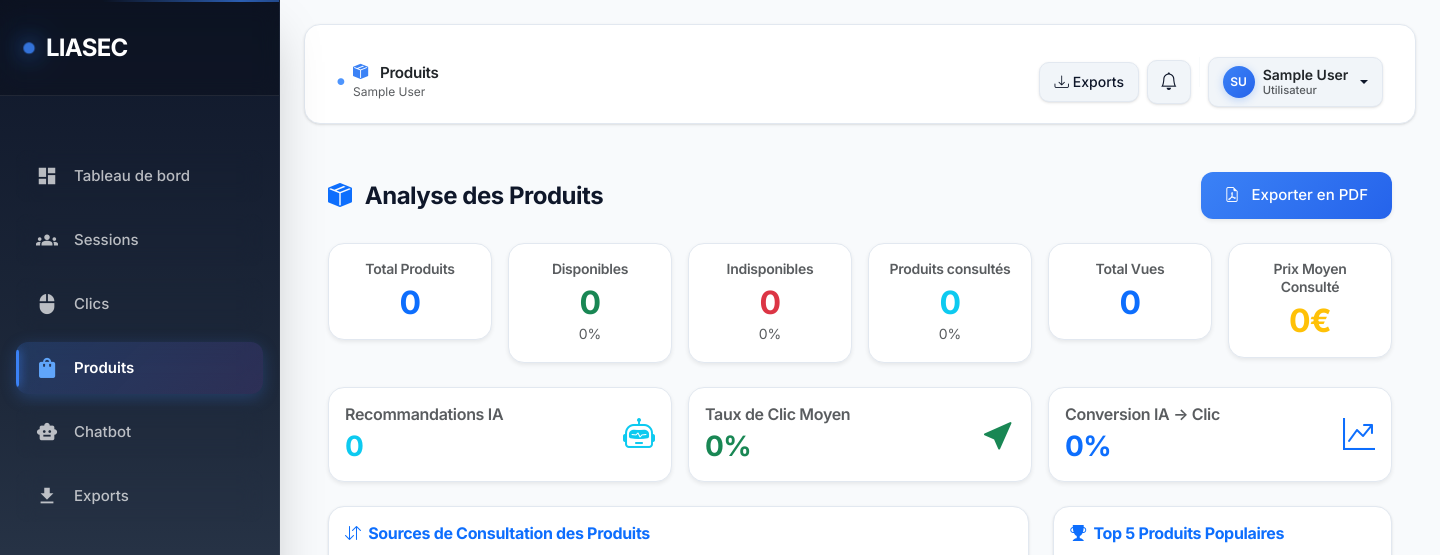
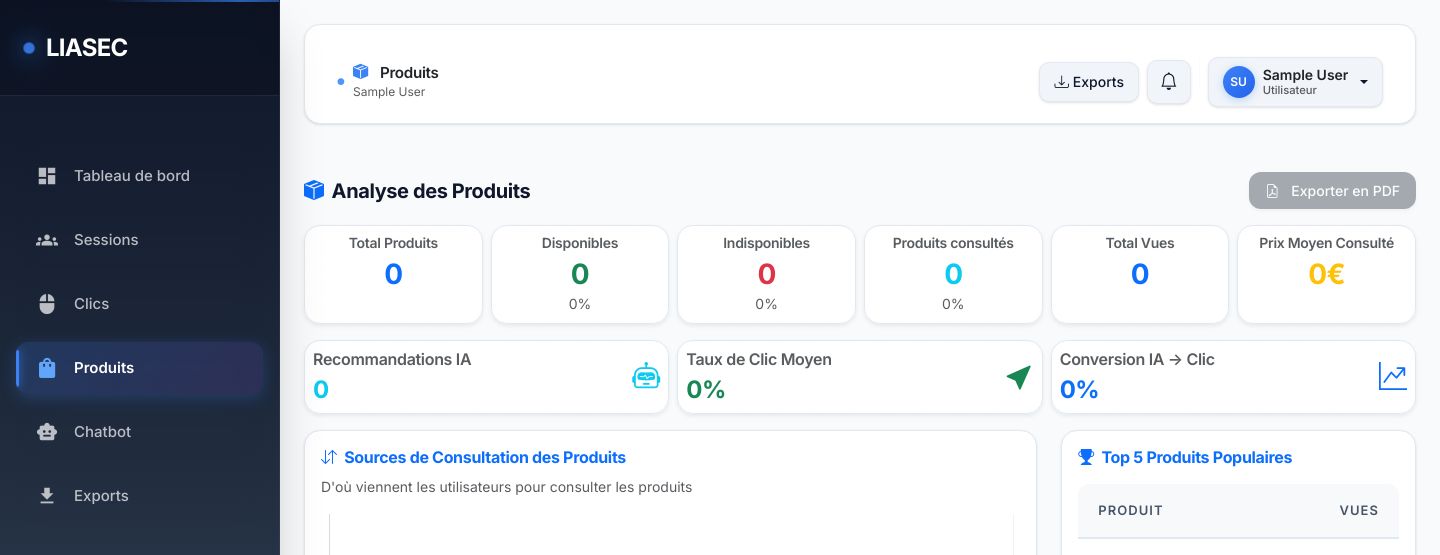
Before and after one commit to assiabnr/liasec_hub, a Django app: page /dashboard/produits/ in a window 1440 px wide. Shown: the top 555 px of the page. Run offline with Django 5.2, Linux system fonts and the light colour scheme; the visitor is signed in with stand-in values (Sample User, id 1); data that the repository does not hold is empty; a map, chart or similar area stays blank; parts of the project's set-up code (start-up, migrations or seed data) failed here and were passed over.

Commit message:
refactor dashboard

```diff
--- a/dashboard/templates/dashboard/produits.html
+++ b/dashboard/templates/dashboard/produits.html
@@ -2,95 +2,103 @@
 {% load humanize %}
 {% block content %}
 
-<div class="container-fluid py-4">
+<div class="container-fluid py-4 px-xxl-0 px-xl-0 px-lg-1 px-md-1 px-sm-1">
 
   <!-- En-tête -->
-  <div class="page-header mb-4">
-    <h4 class="fw-bold mb-0">
-      <i class="bi bi-box-seam-fill me-2 text-primary"></i> Analyse des Produits
-    </h4>
-    <div class="page-actions">
-      <a href="{% url 'export_products_pdf' %}" class="btn btn-primary shadow-sm">
+  <div class="page-header d-flex justify-content-between align-items-center flex-wrap gap-3 mb-3">
+    <h5 class="fw-bold mb-0 d-flex align-items-center gap-2">
+      <i class="bi bi-box-seam-fill text-primary"></i> Analyse des Produits
+    </h5>
+    <div class="page-actions d-flex flex-wrap gap-2">
+      {% if request.user.role == 'ADMIN' or request.user.can_export %}
+        <a href="{% url 'export_products_pdf' %}" class="btn btn-primary btn-sm shadow-sm">
           <i class="bi bi-file-earmark-pdf me-1"></i> Exporter en PDF
         </a>
+      {% else %}
+        <button class="btn btn-secondary btn-sm shadow-sm" disabled style="opacity:0.6; cursor:not-allowed;">
+          <i class="bi bi-file-earmark-pdf me-1"></i> Exporter en PDF
+        </button>
+      {% endif %}
     </div>
   </div>
 
   <!-- KPIs principaux -->
-  <div class="row g-3 mb-4">
-    <div class="col-lg-2 col-md-4 col-sm-6">
-      <div class="card text-center p-3 shadow-sm">
+  <div class="row g-2 mb-3">
+    <div class="col-xl-2 col-md-4 col-sm-6">
+      <div class="card text-center p-2 shadow-sm kpi-card">
         <h6 class="text-muted mb-1 small">Total Produits</h6>
-        <h2 class="fw-bold text-primary mb-0">{{ total_products|intcomma }}</h2>
+        <h3 class="fw-bold text-primary mb-0">{{ total_products|intcomma }}</h3>
       </div>
     </div>
-    <div class="col-lg-2 col-md-4 col-sm-6">
-      <div class="card text-center p-3 shadow-sm">
+    <div class="col-xl-2 col-md-4 col-sm-6">
+      <div class="card text-center p-2 shadow-sm kpi-card">
         <h6 class="text-muted mb-1 small">Disponibles</h6>
-        <h2 class="fw-bold text-success mb-0">{{ available_products|intcomma }}</h2>
+        <h3 class="fw-bold text-success mb-0">{{ available_products|intcomma }}</h3>
         <small class="text-muted">{{ pct_available }}%</small>
       </div>
     </div>
-    <div class="col-lg-2 col-md-4 col-sm-6">
-      <div class="card text-center p-3 shadow-sm">
+    <div class="col-xl-2 col-md-4 col-sm-6">
+      <div class="card text-center p-2 shadow-sm kpi-card">
         <h6 class="text-muted mb-1 small">Indisponibles</h6>
-        <h2 class="fw-bold text-danger mb-0">{{ unavailable_products|intcomma }}</h2>
+        <h3 class="fw-bold text-danger mb-0">{{ unavailable_products|intcomma }}</h3>
         <small class="text-muted">{{ pct_unavailable }}%</small>
       </div>
     </div>
-    <div class="col-lg-2 col-md-4 col-sm-6">
-      <div class="card text-center p-3 shadow-sm">
+    <div class="col-xl-2 col-md-4 col-sm-6">
+      <div class="card text-center p-2 shadow-sm kpi-card">
         <h6 class="text-muted mb-1 small">Produits consultés</h6>
-        <h2 class="fw-bold text-info mb-0">{{ unique_viewed_products|intcomma }}</h2>
+        <h3 class="fw-bold text-info mb-0">{{ unique_viewed_products|intcomma }}</h3>
         <small class="text-muted">{{ pct_viewed }}%</small>
       </div>
     </div>
-    <div class="col-lg-2 col-md-4 col-sm-6">
-      <div class="card text-center p-3 shadow-sm">
+    <div class="col-xl-2 col-md-4 col-sm-6">
+      <div class="card text-center p-2 shadow-sm kpi-card">
         <h6 class="text-muted mb-1 small">Total Vues</h6>
-        <h2 class="fw-bold text-primary mb-0">{{ total_views|intcomma }}</h2>
+        <h3 class="fw-bold text-primary mb-0">{{ total_views|intcomma }}</h3>
       </div>
     </div>
-    <div class="col-lg-2 col-md-4 col-sm-6">
-      <div class="card text-center p-3 shadow-sm">
+    <div class="col-xl-2 col-md-4 col-sm-6">
+      <div class="card text-center p-2 shadow-sm kpi-card">
         <h6 class="text-muted mb-1 small">Prix Moyen Consulté</h6>
-        <h2 class="fw-bold text-warning mb-0">{{ avg_viewed_price|floatformat:0 }}€</h2>
+        <h3 class="fw-bold text-warning mb-0">{{ avg_viewed_price|floatformat:0 }}€</h3>
       </div>
     </div>
   </div>
 
+  {# Bloc export CSV retiré #}
+
   <!-- KPIs secondaires -->
-  <div class="row g-3 mb-4">
-    <div class="col-md-4">
-      <div class="card p-3 shadow-sm">
+  <div class="row row-cols-xl-3 row-cols-lg-3 row-cols-md-2 row-cols-1 g-2 mb-3">
+    <div class="col">
+      <div class="card p-2 shadow-sm h-100 kpi-card">
         <div class="d-flex justify-content-between align-items-center">
           <div>
             <h6 class="text-muted mb-1">Recommandations IA</h6>
-            <h3 class="fw-bold text-info mb-0">{{ total_recos|intcomma }}</h3>
+            <h4 class="fw-bold text-info mb-0">{{ total_recos|intcomma }}</h4>
           </div>
-          <i class="bi bi-robot text-info" style="font-size: 2rem;"></i>
+          <i class="bi bi-robot text-info" style="font-size: 1.75rem;"></i>
         </div>
       </div>
     </div>
-    <div class="col-md-4">
-      <div class="card p-3 shadow-sm">
+    <div class="col">
+      <div class="card p-2 shadow-sm h-100 kpi-card">
         <div class="d-flex justify-content-between align-items-center">
           <div>
             <h6 class="text-muted mb-1">Taux de Clic Moyen</h6>
-            <h3 class="fw-bold text-success mb-0">{{ avg_click_rate }}%</h3>
+            <h4 class="fw-bold text-success mb-0">{{ avg_click_rate }}%</h4>
           </div>
-          <i class="bi bi-cursor-fill text-success" style="font-size: 2rem;"></i>
+          <i class="bi bi-cursor-fill text-success" style="font-size: 1.75rem;"></i>
         </div>
       </div>
     </div>
-    <div class="col-md-4">
-      <div class="card p-3 shadow-sm">
+    <div class="col">
+      <div class="card p-2 shadow-sm h-100 kpi-card">
         <div class="d-flex justify-content-between align-items-center">
           <div>
             <h6 class="text-muted mb-1">Conversion IA → Clic</h6>
-            <h3 class="fw-bold text-primary mb-0">{{ conversion_rate }}%</h3>
+            <h4 class="fw-bold text-primary mb-0">{{ conversion_rate }}%</h4>
           </div>
-          <i class="bi bi-graph-up-arrow text-primary" style="font-size: 2rem;"></i>
+          <i class="bi bi-graph-up-arrow text-primary" style="font-size: 1.75rem;"></i>
         </div>
       </div>
     </div>
@@ -119,7 +127,8 @@
         <h6 class="fw-bold text-primary mb-3">
           <i class="bi bi-trophy-fill me-1"></i> Top 5 Produits Populaires
         </h6>
-        <table class="table table-sm align-middle mb-0" id="topProductsTable">
+        <div class="table-responsive">
+        <table class="table table-sm align-middle mb-0 table-stacked" id="topProductsTable">
           <thead class="table-light">
             <tr>
               <th>Produit</th>
@@ -133,8 +142,8 @@
   {% else %}
   <tr>
   {% endif %}
-    <td class="fw-semibold text-dark">{{ p.product__name|truncatechars:30 }}</td>
-    <td class="text-end"><span class="badge bg-primary">{{ p.clicks|intcomma }}</span></td>
+    <td class="fw-semibold text-dark" data-label="Produit">{{ p.product__name|truncatechars:30 }}</td>
+    <td class="text-end" data-label="Vues"><span class="badge bg-primary">{{ p.clicks|intcomma }}</span></td>
   </tr>
 {% empty %}
 
@@ -142,6 +151,7 @@
             {% endfor %}
           </tbody>
         </table>
+        </div>
       </div>
     </div>
 
@@ -366,6 +376,74 @@
 #topProductsTable tbody tr:hover {
   background-color: rgba(37,99,235,0.08);
 }
+
+/* Responsive adjustments */
+@media (max-width: 992px) {
+  .page-header {
+    flex-direction: column;
+    align-items: flex-start;
+  }
+  .page-actions {
+    width: 100%;
+    justify-content: flex-start;
+  }
+}
+
+@media (max-width: 768px) {
+  .page-actions .btn {
+    flex: 1 1 auto;
+  }
+  .kpi-card {
+    text-align: left;
+    height: 100%;
+  }
+  .chart-panel .chart-shell,
+  .chart-panel .chart-inner {
+    min-width: 260px;
+  }
+}
+
+.chart-panel .chart-scroll {
+  overflow-x: auto;
+}
+
+.kpi-card {
+  min-height: 100%;
+}
+
+.chart-panel .chart-shell,
+.chart-panel .chart-inner {
+  width: 100%;
+}
+
+/* Stack table rows on very small screens */
+@media (max-width: 576px) {
+  .table-stacked thead {
+    display: none;
+  }
+  .table-stacked tr {
+    display: block;
+    margin-bottom: 0.75rem;
+    border: 1px solid #eee;
+    border-radius: 8px;
+    padding: 0.5rem;
+  }
+  .table-stacked td {
+    display: flex;
+    justify-content: space-between;
+    align-items: center;
+    border: none !important;
+    padding: 0.35rem 0;
+  }
+  .table-stacked td::before {
+    content: attr(data-label);
+    font-weight: 600;
+    color: #6c757d;
+  }
+  .table-stacked td.text-end {
+    text-align: right;
+  }
+}
 </style>
 
 <script>
@@ -536,32 +614,34 @@ document.addEventListener("DOMContentLoaded", function() {
         },
         body: new URLSearchParams({ data_type: "products" })
       })
-      .then(response => response.json())
+      .then(async response => {
+        const data = await response.json().catch(() => ({}));
+        if (!response.ok || !data.success) {
+          const msg = data.error || (response.status === 403 ? "Accès réservé aux administrateurs." : "Échec de l'export.");
+          throw new Error(msg);
+        }
+        return data;
+      })
       .then(data => {
         exportBtn.disabled = false;
         exportBtn.innerHTML = '<i class="bi bi-download me-1"></i> Exporter les données';
 
-        if (data.success) {
         exportAlert.className = "alert alert-success alert-dismissible fade show";
         exportAlert.innerHTML = `
           <i class="bi bi-check-circle-fill me-2"></i>
           Export réussi ! <a href="${data.file}" target="_blank" class="fw-semibold text-decoration-none">
           <i class="bi bi-file-earmark-arrow-down"></i> Télécharger le fichier</a>
           <button type="button" class="btn-close" data-bs-dismiss="alert"></button>`;
-        } else {
-          exportAlert.className = "alert alert-danger alert-dismissible fade show";
-          exportAlert.innerHTML = `
-            <i class="bi bi-exclamation-triangle-fill me-2"></i>
-            Erreur : ${data.error || "échec de l'export"}
-            <button type="button" class="btn-close" data-bs-dismiss="alert"></button>`;
-        }
         exportAlert.classList.remove("d-none");
       })
       .catch(err => {
         exportBtn.disabled = false;
         exportBtn.innerHTML = '<i class="bi bi-download me-1"></i> Exporter les données';
-        exportAlert.className = "alert alert-danger";
-        exportAlert.innerHTML = "<i class='bi bi-bug-fill me-2'></i> Erreur lors de l'export.";
+        exportAlert.className = "alert alert-danger alert-dismissible fade show";
+        exportAlert.innerHTML = `
+          <i class="bi bi-exclamation-triangle-fill me-2"></i>
+          ${err.message || "Erreur lors de l'export."}
+          <button type="button" class="btn-close" data-bs-dismiss="alert"></button>`;
         exportAlert.classList.remove("d-none");
       });
     });
```
Lines whose indentation alone changed are shown as unchanged.
